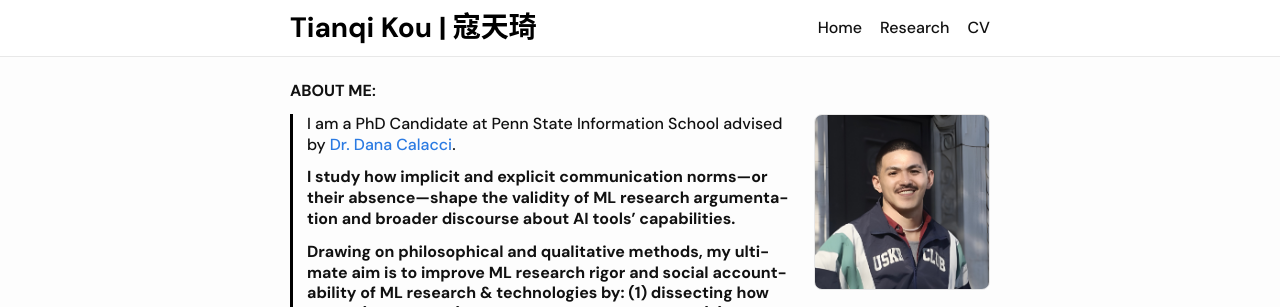
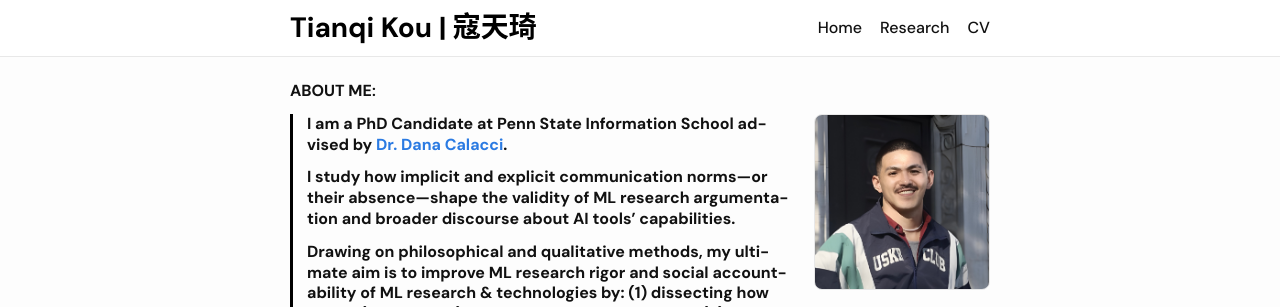
Before and after one commit to koutianqi/koutianqi.github.io, a Jekyll site: the page built from index.markdown, in a window 1280 px wide. Shown: the top 307 px of the page. Built offline with Jekyll 4.4.1, drawn with Linux system fonts in a browser that asks for light colours.

```diff
--- a/index.markdown
+++ b/index.markdown
@@ -9,7 +9,7 @@ title: "Tianqi Kou"
   <div class="intro-copy pubs" markdown="1">
 
 
-I am a PhD Candidate at Penn State Information School advised by [Dr. Dana Calacci](https://www.dcalacci.net).
+**I am a PhD Candidate at Penn State Information School advised by [Dr. Dana Calacci](https://www.dcalacci.net).**
 
 **I study how implicit and explicit communication norms—or their absence—shape the validity of ML research argumentation and broader discourse about AI tools’ capabilities.**
 
```
